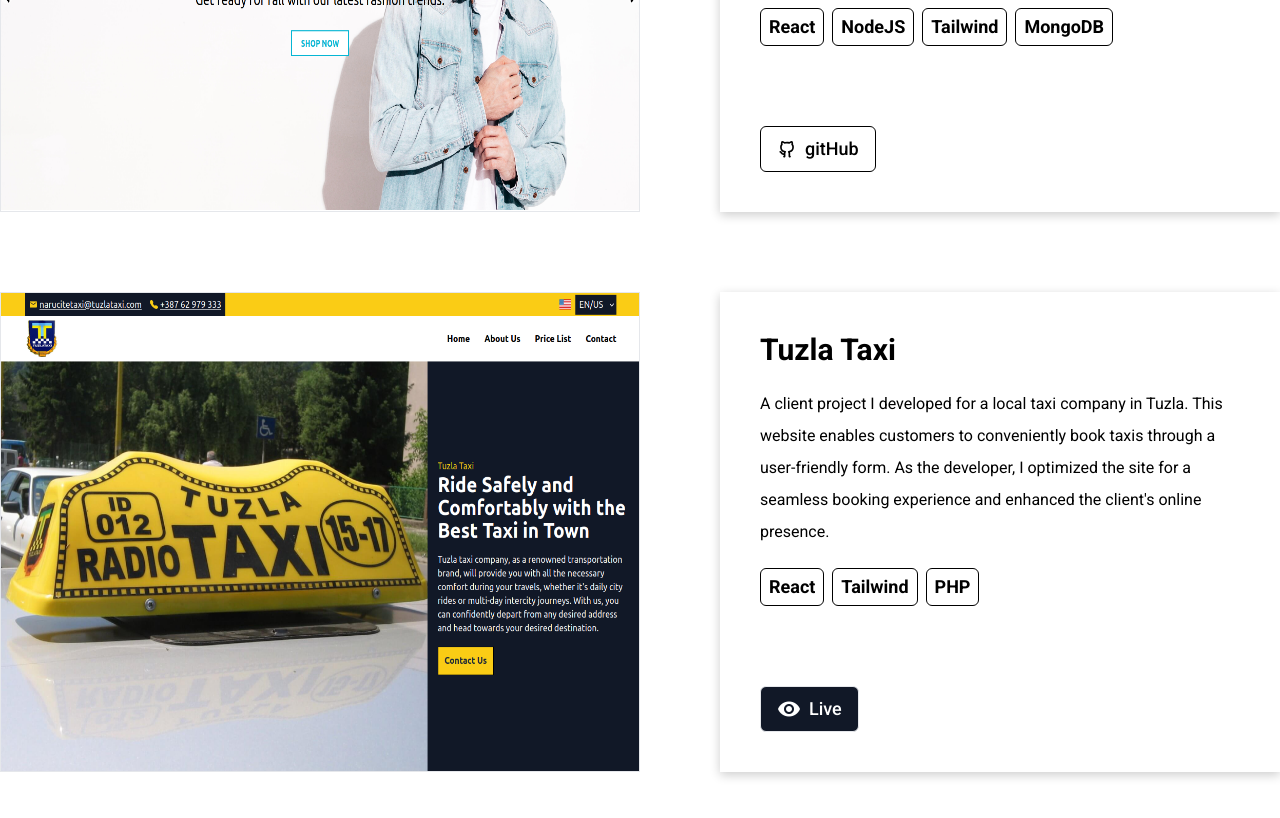
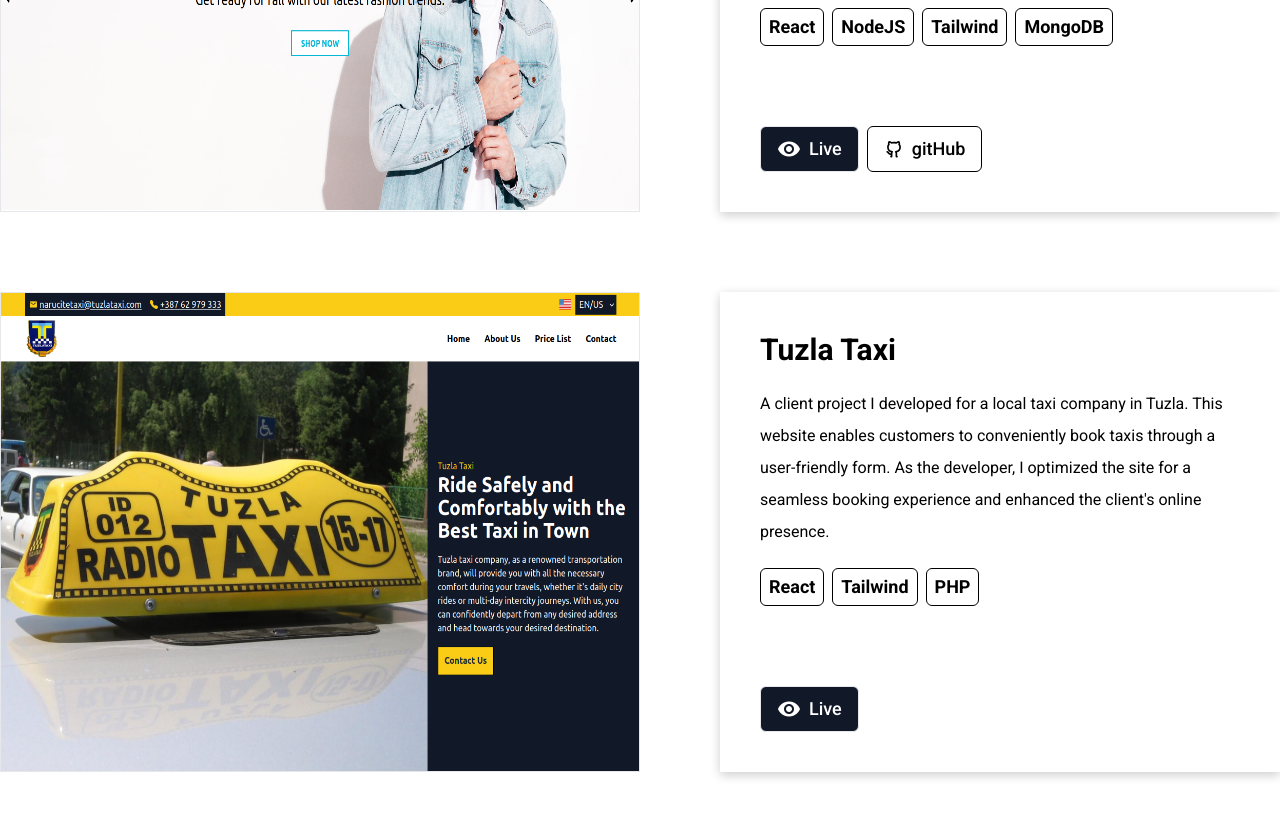
Before and after one commit to Faruk314/portfolio-website, a React (Create React App) app in the folder frontend/: page / in a window 1280 px wide. Shown: the part 5040-5858 px from the top of the page. Built offline with nearby package versions, Linux system fonts and the light colour scheme.

Commit message:
Added liveLink to fashionFlock

```diff
--- a/frontend/src/components/Projects.jsx
+++ b/frontend/src/components/Projects.jsx
@@ -107,6 +107,7 @@ const Projects = () => {
           }
           image={"/images/fashionFlock.png"}
           gitLink="https://github.com/Faruk314/FashionFlock"
+          liveLink={"https://fashionflock.farukspahic.com/"}
         />
 
         <ProjectCard
```
